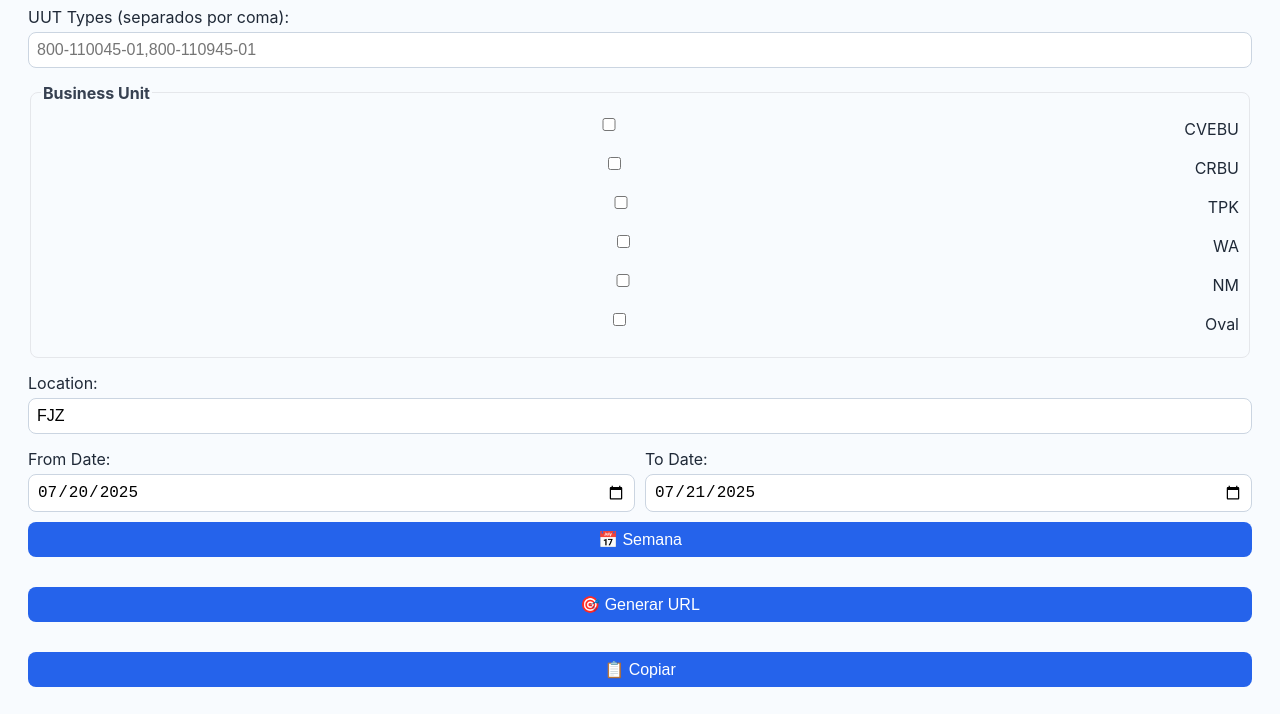
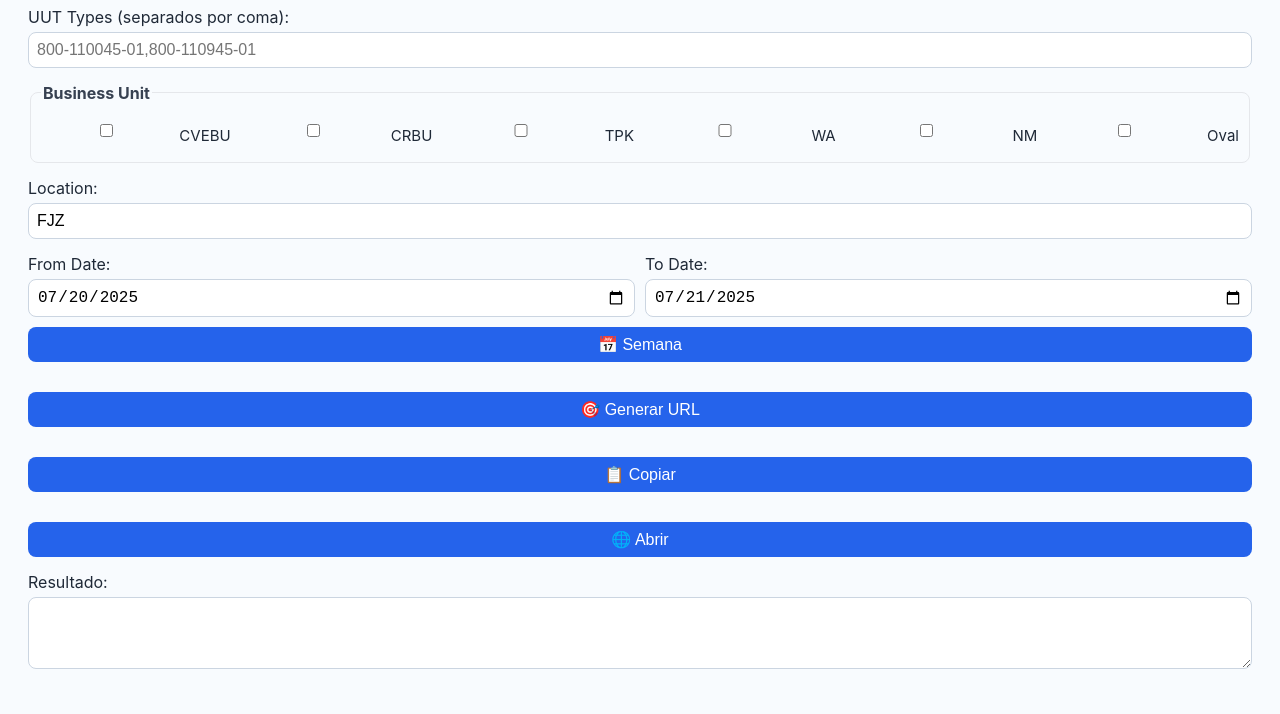
Before and after one commit to carmacorte/URL-to-Cesium, a plain HTML site: page cesium_url_generator_chrome_ios.html in a window 1280 px wide. Shown: the part 78-792 px from the top of the page. Drawn offline with Linux system fonts and the light colour scheme.

Commit message:
Actualizar cesium_url_generator_chrome_ios.html

```diff
--- a/cesium_url_generator_chrome_ios.html
+++ b/cesium_url_generator_chrome_ios.html
@@ -61,15 +61,22 @@
     .group-checks legend {
       font-weight: bold;
       color: #374151;
+      margin-bottom: 6px;
     }
 
-    .group-checks label {
+    .group-checks.two-columns {
+      display: grid;
+      grid-template-columns: repeat(auto-fit, minmax(120px, 1fr));
+      gap: 6px 12px;
+    }
+
+    .group-checks.two-columns label {
       display: flex;
       align-items: center;
       gap: 8px;
-     margin-bottom: 6px;
-     font-size: 16px;
+      font-size: 15px;
     }
+
     .date-row {
       display: flex;
       gap: 10px;
@@ -97,7 +104,7 @@
   <label for="uutTypes">UUT Types (separados por coma):</label>
   <input type="text" id="uutTypes" placeholder="800-110045-01,800-110945-01"/>
 
-  <fieldset class="group-checks">
+  <fieldset class="group-checks two-columns">
     <legend>Business Unit</legend>
     <label><input type="checkbox" onclick="toggleGroup('CVEBU')"> CVEBU</label>
     <label><input type="checkbox" onclick="toggleGroup('CRBU')"> CRBU</label>
@@ -149,7 +156,7 @@
       ],
       WA: [
         "800-109498-%", "800-109499-%", "800-109500-%"
-  ], // ← esta coma era necesaria
+      ],
       NM: [
         "73-101944-%", "73-103122-01", "73-102888-01", "73-101945-03",
         "73-102482-02", "73-102418-04", "73-103125-02"
```
Lines whose indentation alone changed are shown as unchanged.
